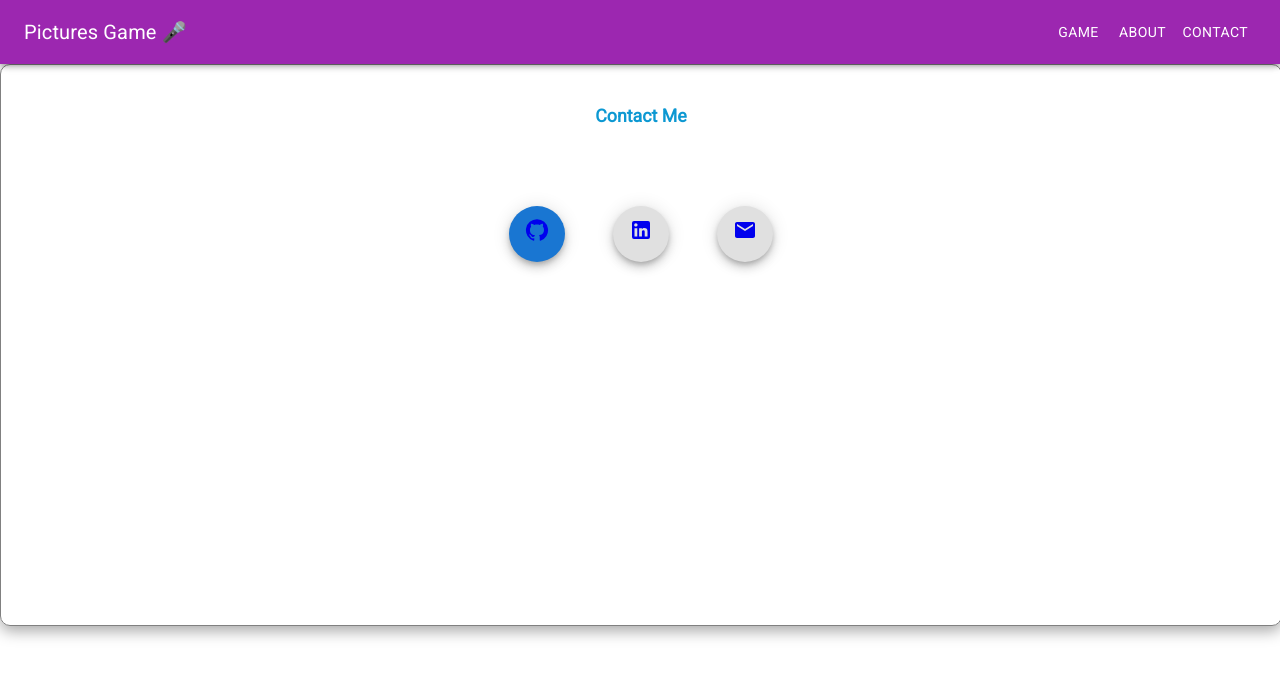
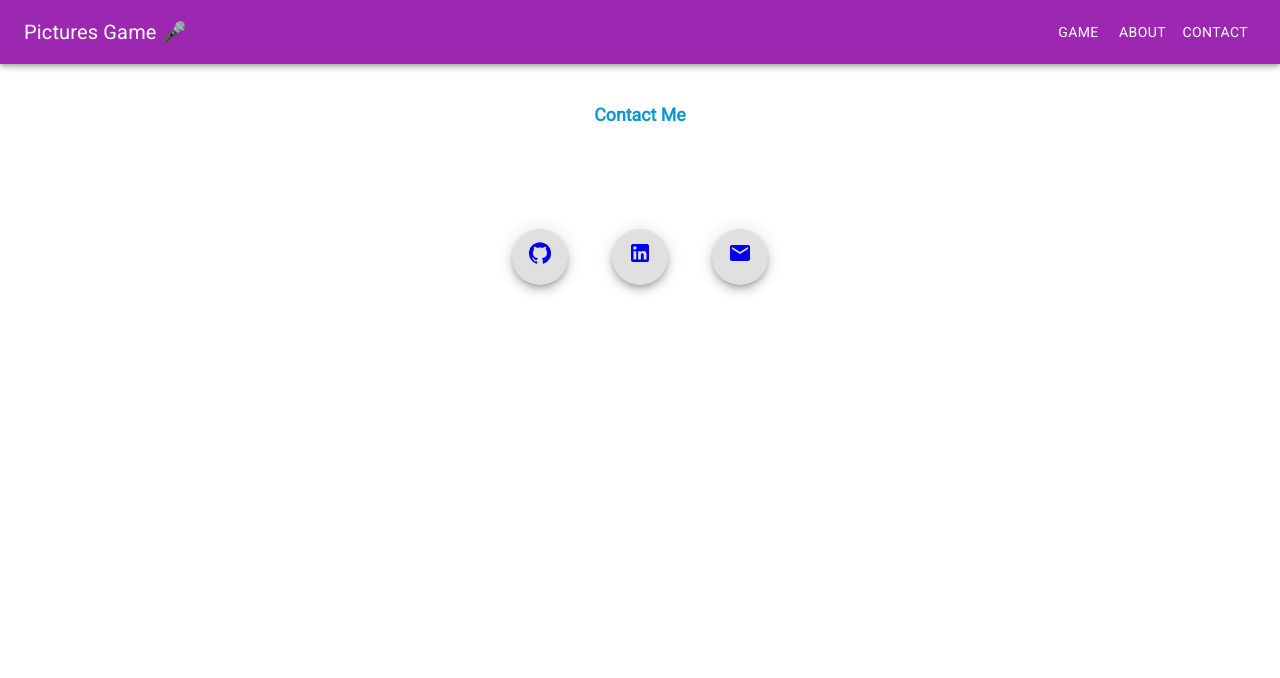
Before and after one commit to dankarger/images-game-v1, a React (Create React App) app in the folder client/: page /Contact in a window 1280 px wide. Shown: the top 678 px of the page. Built offline with nearby package versions, Linux system fonts and the light colour scheme.

Commit message:
fix contact page bug

```diff
--- a/client/src/Pages/About/About.css
+++ b/client/src/Pages/About/About.css
@@ -47,8 +47,8 @@ a {
 }
 
 a:hover{
-    color:#61dafb;
-    transition: 500ms;
+    /*color:#61dafb;*/
+    /*transition: 500ms;*/
 }
 
 .about-h1, .about-h2 {
--- a/client/src/Pages/Contact/Contact.css
+++ b/client/src/Pages/Contact/Contact.css
@@ -1,14 +1,17 @@
 .contact-page {
     width:100%;
-    height:70%;
+    height:100vh;
     display: flex;
     justify-content: start;
     align-items: center;
     flex-direction: column;
-    gap:1rem;
-    border: 1px solid grey;
-    /*padding : 3rem 2rem ;*/
-    border-radius: 10px;
-    box-shadow: rgba(0, 0, 0, 0.35) 0 5px 15px;
+    gap:4rem;
+
 
 }
+.contact-content {
+    width:300px;
+    display: flex;
+    justify-content: space-around;
+    align-content: center;
+}
--- a/client/src/Pages/Contact/Contact.jsx
+++ b/client/src/Pages/Contact/Contact.jsx
@@ -13,9 +13,9 @@ export default function Contact() {
     return (
         <div className='contact-page'>
             <h4>Contact Me</h4>
-            <Box sx={{ '& > :not(style)': { m: 3 } }}>
-                <Fab color="primary" aria-label="github">
-                    <a href="https://github.com/dankarger" target='_blank'> <GitHubIcon /> </a>
+            <div className='contact-content'>
+                <Fab   aria-label="github">
+                    <a href="https://github.com/dankarger" target='_blank'> <GitHubIcon  /> </a>
                 </Fab>
                 <Fab  aria-label="linkedin">
                     <a href="https://www.linkedin.com/in/dan-karger-ba36905a/" target='_blank'><LinkedInIcon /></a>
@@ -23,7 +23,7 @@ export default function Contact() {
                 <Fab >
                     <a href="mailto:dk.code.org@gmail.com"><EmailIcon /></a>
                 </Fab>
-            </Box>
+            </div>
         </div>
     );
 }
```
